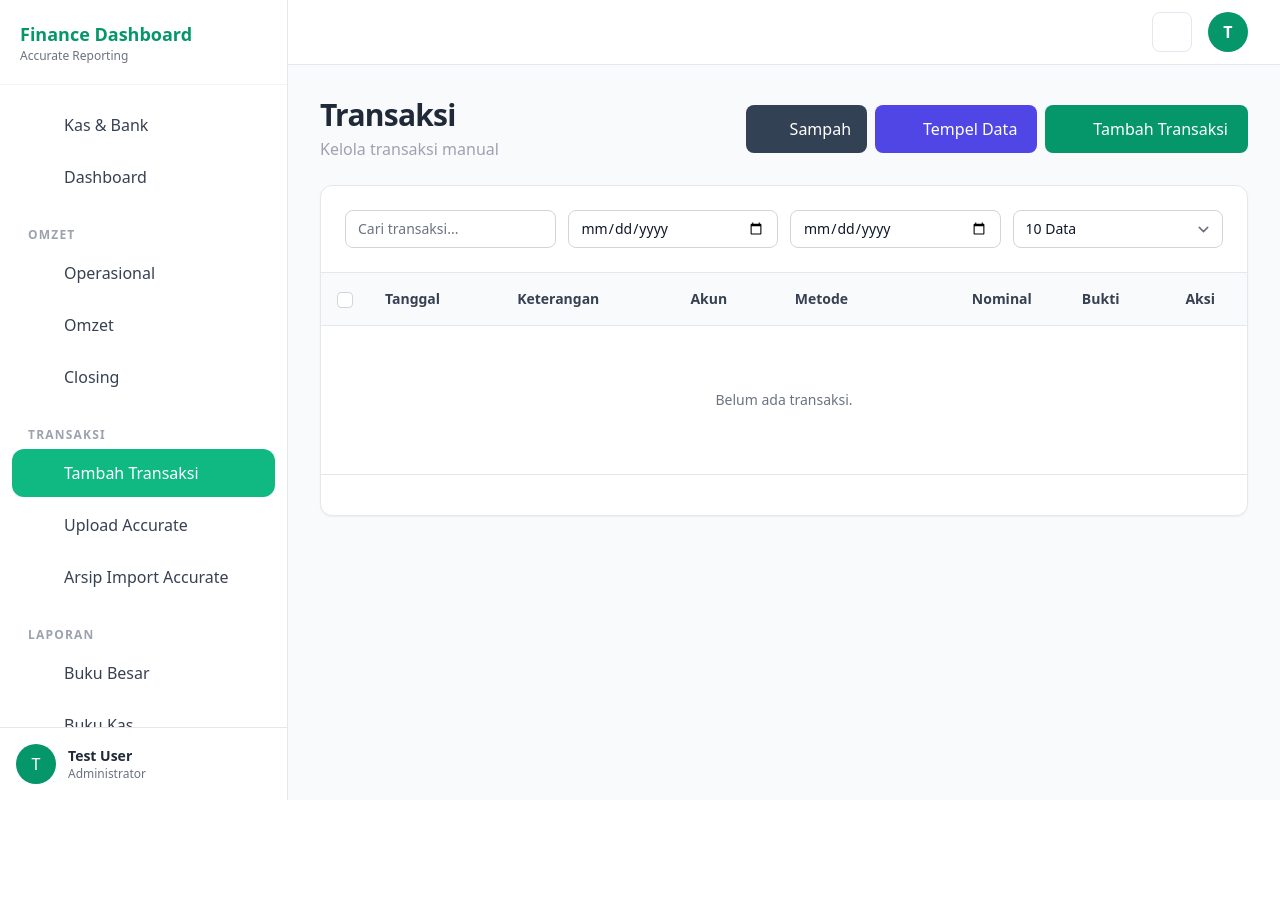
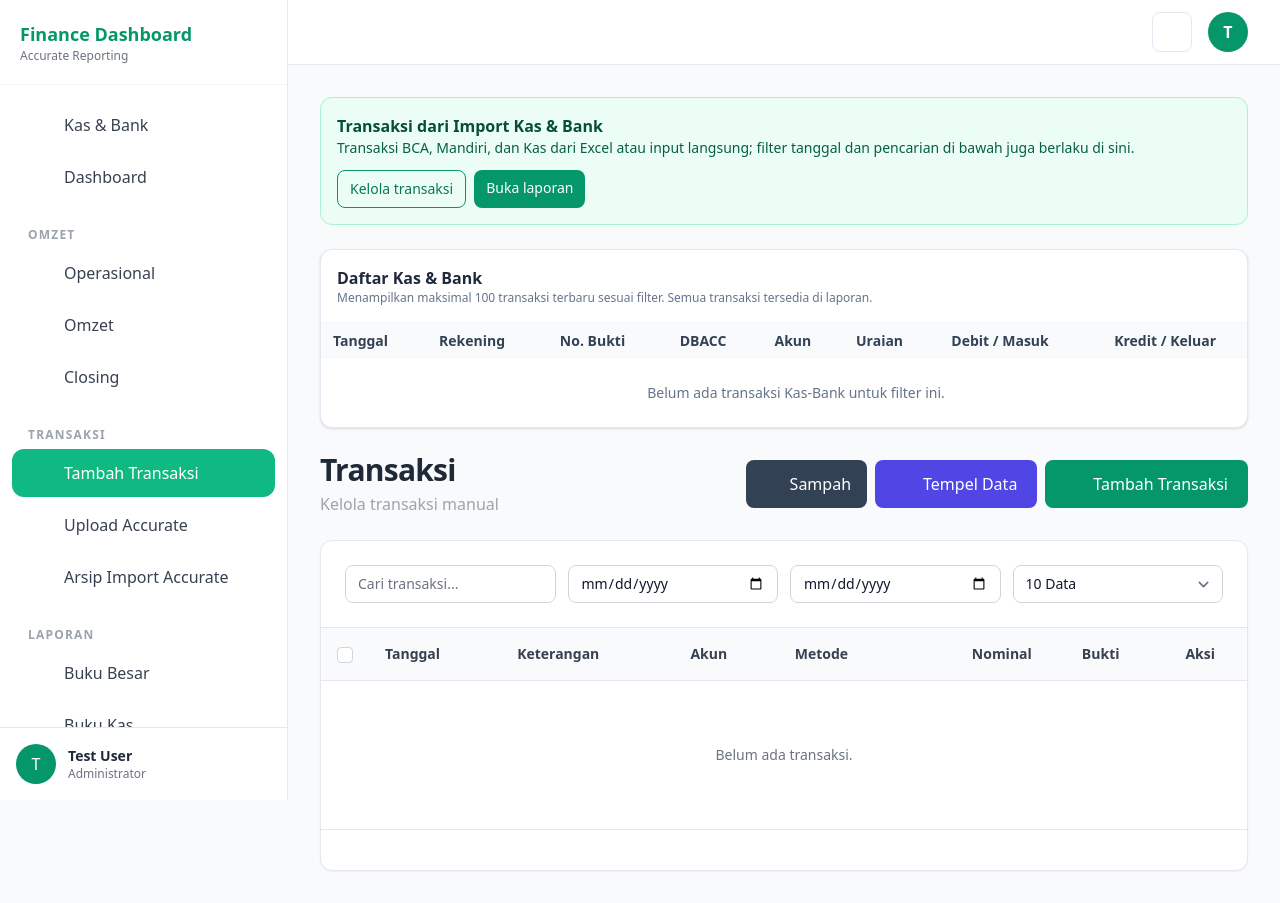
Before and after one commit to anggamuh/finance-dashboard, a Laravel app: page /transactions in a window 1280 px wide. Before the commit the page ends 800 px from the top, so only its background shows below. Run offline with Laravel 12, Linux system fonts and the light colour scheme; a user stored in the database is signed in; data comes from the database, SQL or seed files in the repository; tables that the repository leaves empty hold one stand-in row (values such as "Sample post"); style sheets or scripts are compiled from the project's sources; some libraries are stand-ins or nearby versions.

Commit message:
feat: show imported bank transactions in Transactions and link Kas Bank reports

```diff
--- a/resources/views/livewire/transactions/index.blade.php
+++ b/resources/views/livewire/transactions/index.blade.php
@@ -1,4 +1,37 @@
 <div class="space-y-6">
+
+    <div class="rounded-xl border border-emerald-200 bg-emerald-50 p-4 dark:border-emerald-900 dark:bg-emerald-950/30">
+        <div class="flex flex-wrap items-center justify-between gap-3">
+            <div><h2 class="font-semibold text-emerald-900 dark:text-emerald-200">Transaksi dari Import Kas &amp; Bank</h2>
+                <p class="text-sm text-emerald-800 dark:text-emerald-300">Transaksi BCA, Mandiri, dan Kas dari Excel atau input langsung; filter tanggal dan pencarian di bawah juga berlaku di sini.</p></div>
+            <div class="flex gap-2">
+                <a class="rounded-lg border border-emerald-600 px-3 py-2 text-sm text-emerald-700 dark:text-emerald-200" href="{{ route('bank-ledger.index') }}">Kelola transaksi</a>
+                <a class="rounded-lg bg-emerald-600 px-3 py-2 text-sm text-white" href="{{ route('reports.bank-ledger') }}">Buka laporan</a>
+            </div>
+        </div>
+    </div>
+    <div class="overflow-hidden rounded-xl border border-slate-200 bg-white shadow dark:border-slate-700 dark:bg-slate-800">
+        <div class="border-b border-slate-100 p-4 dark:border-slate-700"><h3 class="font-semibold text-slate-800 dark:text-white">Daftar Kas &amp; Bank</h3>
+            <p class="text-xs text-slate-500">Menampilkan maksimal 100 transaksi terbaru sesuai filter. Semua transaksi tersedia di laporan.</p></div>
+        <div class="overflow-x-auto">
+            <table class="min-w-[950px] w-full text-left text-sm"><thead class="bg-slate-50 text-slate-700 dark:bg-slate-700 dark:text-white">
+                <tr>@foreach(['Tanggal','Rekening','No. Bukti','DBACC','Akun','Uraian','Debit / Masuk','Kredit / Keluar'] as $heading)<th class="px-3 py-2">{{ $heading }}</th>@endforeach</tr>
+            </thead><tbody>
+                @forelse($bankEntries as $row)
+                    <tr class="border-t border-slate-100 dark:border-slate-700">
+                        <td class="px-3 py-2">{{ $row->entry_date->format('d/m/Y') }}</td>
+                        <td class="px-3 py-2">{{ $row->ledger }}</td>
+                        <td class="px-3 py-2">{{ $row->document_number }}</td>
+                        <td class="px-3 py-2">{{ $row->account_code }}</td>
+                        <td class="px-3 py-2">{{ $row->account_name }}</td>
+                        <td class="px-3 py-2">{{ $row->description }}</td>
+                        <td class="px-3 py-2 text-right">{{ number_format((float)$row->debit,2,',','.') }}</td>
+                        <td class="px-3 py-2 text-right">{{ number_format((float)$row->credit,2,',','.') }}</td>
+                    </tr>
+                @empty <tr><td colspan="8" class="p-6 text-center text-slate-500">Belum ada transaksi Kas-Bank untuk filter ini.</td></tr> @endforelse
+            </tbody></table>
+        </div>
+    </div>
 
     {{-- ============================================================
         HEADER
```
